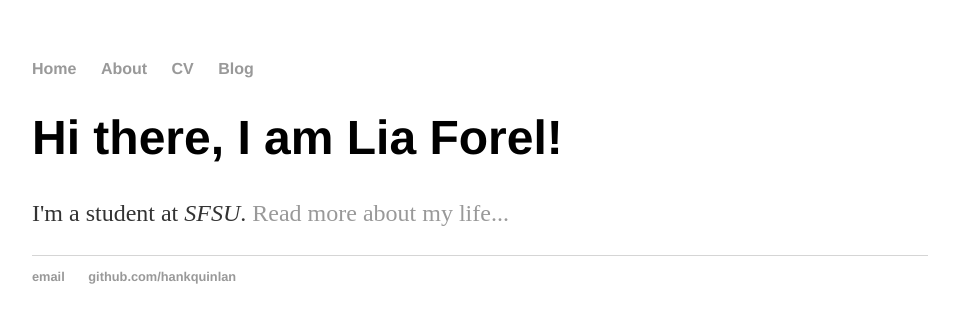
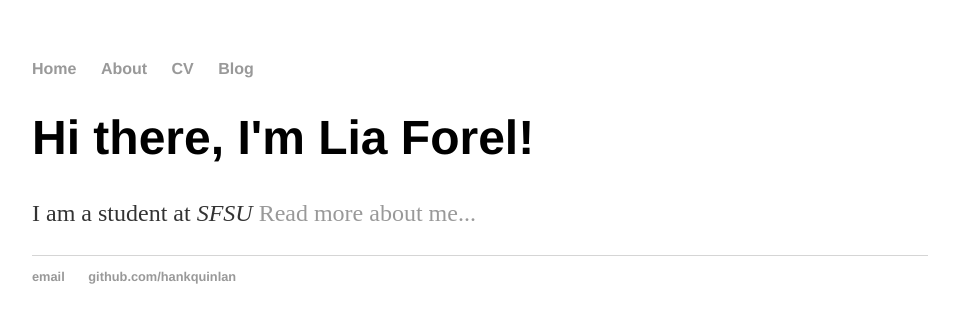
Before and after one commit to LiaForel/liaforel.github.io, a Jekyll site: the page built from index.html, in a window 1280 px wide. Shown: the top 323 px of the page, without its empty margins (160-1119 px from the left). Built offline with Jekyll 4.4.1, drawn with Linux system fonts in a browser that asks for light colours.

Commit message:
Update index.html
Notice the plain text at the top of the file. Jekyll calls this the Front-matter. Any file on your site that contains this will be processed by Jekyll. Every time you commit a file that specifies layout: default at the top, Jekyll will magically generate the full HTML document by replacing {{ content }} in _layouts/default.html with the contents of the committed file. Awesome!

```diff
--- a/index.html
+++ b/index.html
@@ -1,30 +1,8 @@
-<!DOCTYPE html>
-<html>
-	<head>
-		<title>Bakulia Kurmant</title>
-		<!-- link to main stylesheet -->
-		<link rel="stylesheet" type="text/css" href="/css/main.css">
-	</head>
-	<body>
-		<nav>
-    		<ul>
-        		<li><a href="/">Home</a></li>
-	        	<li><a href="/about">About</a></li>
-        		<li><a href="/cv">CV</a></li>
-        		<li><a href="/blog">Blog</a></li>
-    		</ul>
-		</nav>
-		<div class="container">
-    		<div class="blurb">
-        		<h1>Hi there, I am Lia Forel!</h1>
-				<p>I'm a student at <em>SFSU</em>. <a href="/about">Read more about my life...</a></p>
-    		</div><!-- /.blurb -->
-		</div><!-- /.container -->
-		<footer>
-    		<ul>
-        		<li><a href="mailto:hankquinlanhub@gmail.com">email</a></li>
-        		<li><a href="https://github.com/hankquinlan">github.com/hankquinlan</a></li>
-			</ul>
-		</footer>
-	</body>
-</html>
+---
+layout: default
+title: Lia Forel
+---
+<div class="blurb">
+	<h1>Hi there, I'm Lia Forel!</h1>
+	<p>I am a student at <em> SFSU </em><a href="/about">Read more about me...</a></p>
+</div><!-- /.blurb -->
```
